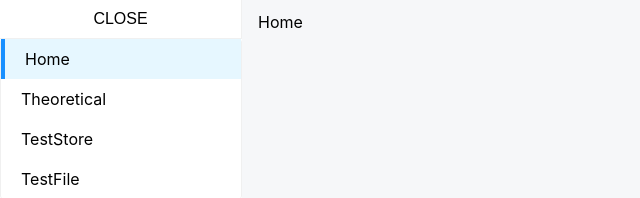
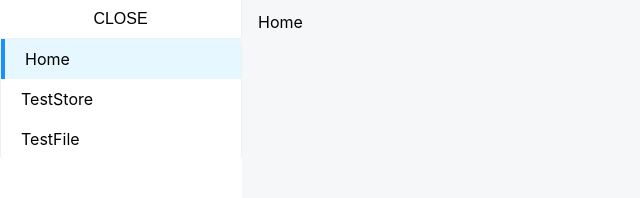
Before and after one commit to yicheny/project-template, a React (Create React App) app: page / in a window 1280 px wide. Shown: the top 198 px of the page, without its empty margins (0-640 px from the left). Built offline with nearby package versions, Linux system fonts and the light colour scheme.

Commit message:
config 配置alias

```diff
--- /dev/null
+++ b/config-overrides.js
@@ -0,0 +1,9 @@
+const { override, addWebpackAlias } = require('customize-cra');
+const path = require('path');
+
+module.exports = override(
+    addWebpackAlias({
+        ['@common']: path.resolve(__dirname, 'src/common'),
+        ['@base']: path.resolve(__dirname, 'src/base')
+    })
+);
--- a/src/App.js
+++ b/src/App.js
@@ -8,10 +8,10 @@ function App({children}) {
             label: 'Home',
             to: '/'
         },
-        {
-            label: 'Theoretical',
-            to: '/theoretical'
-        },
+        // {
+        //     label: 'Theoretical',
+        //     to: '/theoretical'
+        // },
         {
             label:"TestStore",
             to: '/test-store'
--- /dev/null
+++ b/src/base/dom/index.js
@@ -0,0 +1,2 @@
+export {store} from './store'
+export {file} from './file'
--- a/src/views/test-file/index.js
+++ b/src/views/test-file/index.js
@@ -1,11 +1,10 @@
 import React, {useCallback, useState} from 'react';
 import { Upload, Button, message } from 'antd';
 import { UploadOutlined } from '@ant-design/icons';
-import {store} from "../../base/dom/store";
 import ReactJson from "react-json-view";
 import stylus from './index.module.scss'
-import {useAutoRefresh} from "../../common/hooks";
-import {file} from "../../base/dom/file";
+import {useAutoRefresh} from "@common/hooks";
+import {file, store} from "@base/dom";
 
 const STORE_KEYS = [
     'init_test_object',
--- a/src/views/test-store/index.js
+++ b/src/views/test-store/index.js
@@ -1,11 +1,9 @@
 import React, {useCallback, useState} from 'react';
 import {Button, message} from "antd";
-import {store} from "../../base/dom/store";
-import _ from 'lodash'
+import {store} from "@base/dom";
 import ReactJson from "react-json-view";
 import stylus from './index.module.scss'
-import {useAutoRefresh} from "../../common/hooks";
-import {file} from "../../base/dom/file";
+import {useAutoRefresh} from "@common/hooks";
 
 const STORE_KEYS = [
     'init_test_object',
```
Also changed, not shown: jsconfig.json (added, +9 -0 lines), package.json (+5 -3 lines), 1 other file (tests, documents, lock files or other folders).
